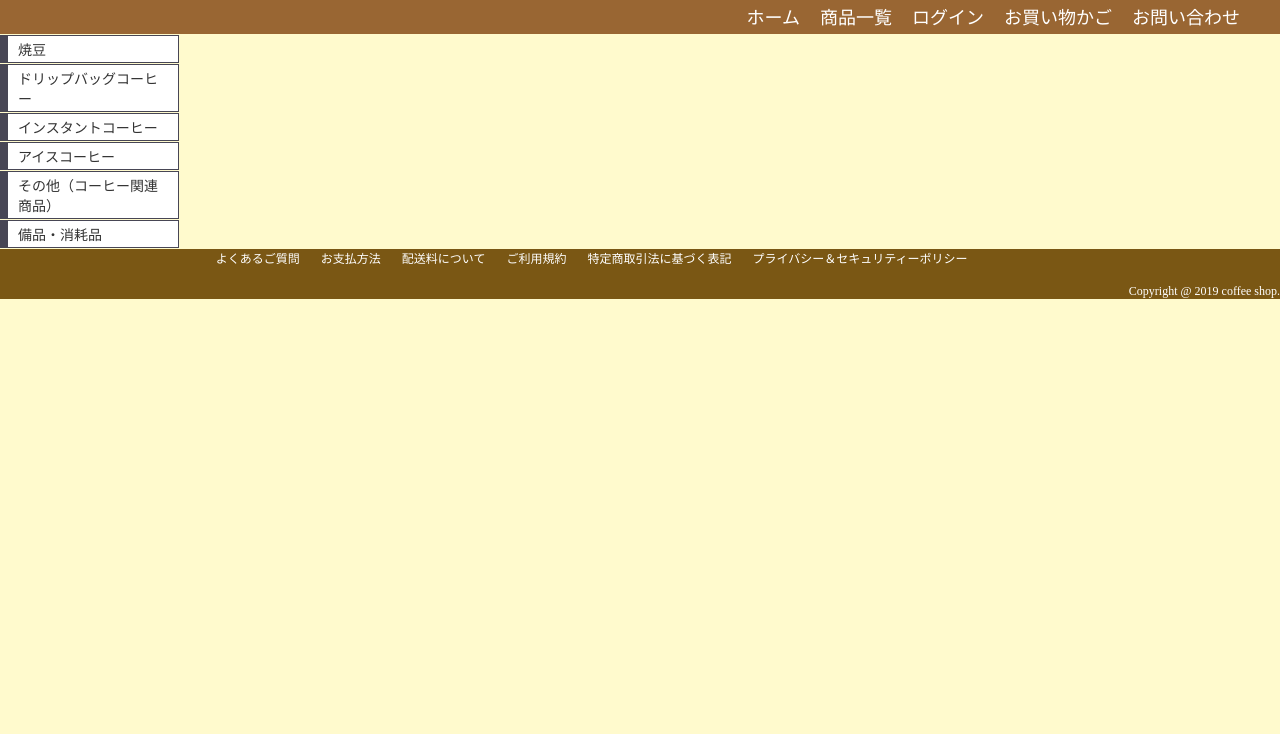
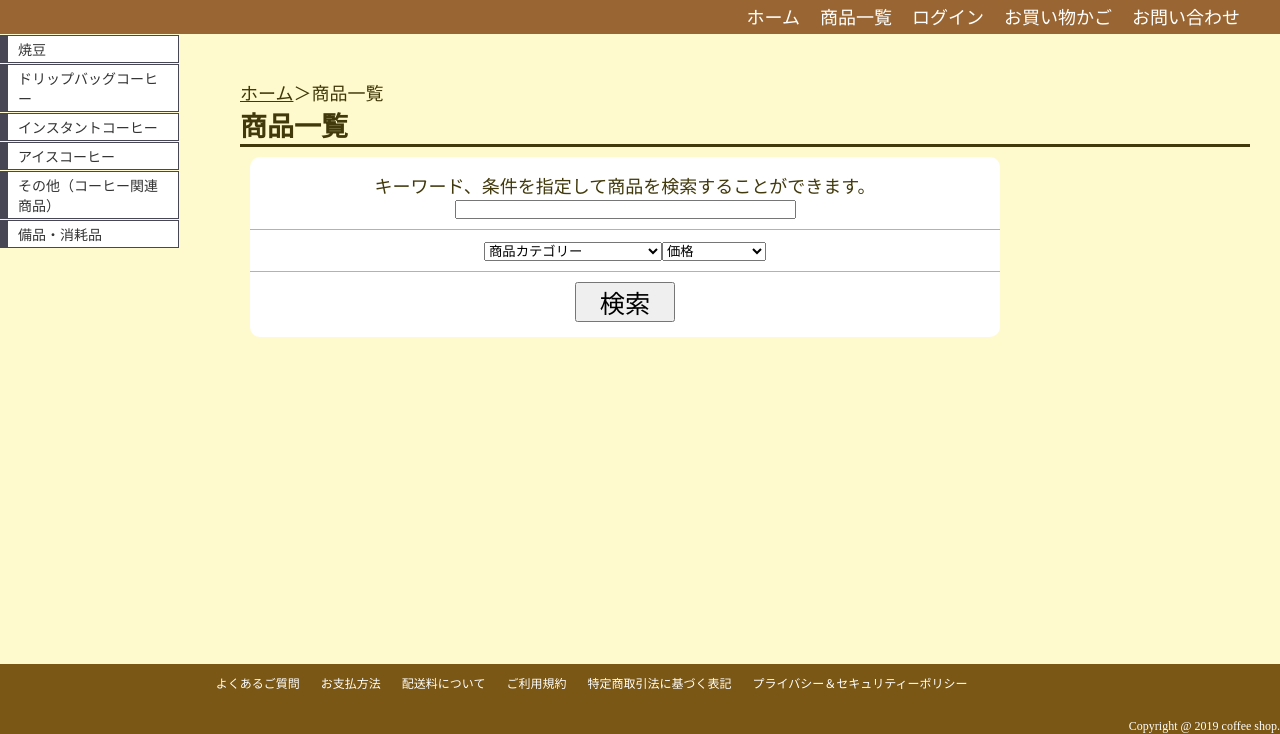
Before and after one commit to honoka4198/Espresso, a React app: page /search in a window 1280 px wide. Shown: the part 66-800 px from the top of the page. Built offline with nearby package versions, Linux system fonts and the light colour scheme.

Commit message:
検索バーの作成と見出しの作成

```diff
--- a/src/styles/components/footer.css
+++ b/src/styles/components/footer.css
@@ -4,7 +4,9 @@
   background: rgb(122, 87, 20);
   font-size: 75%;
   color: white;
-  position: relative;
+  bottom: 0px;
+  position: absolute;
+  padding: 10px 0;
 }
 
 #footerNavi li{
--- /dev/null
+++ b/src/styles/components/gear_components/caption.css
@@ -0,0 +1,26 @@
+.page-title-bg-wrap {
+    width: 100%;
+}
+
+.page-title-bg-wrap__inner .page-title-wrap {
+    padding-left: 240px;
+    padding-top: 50px;
+}
+
+.page-title-bg-wrap .breadcrumbs-list li,
+.page-title-bg-wrap .breadcrumbs-list a {
+    color:rgb(65, 57, 11);
+}
+
+.page-title{
+    color:rgb(65, 57, 11);
+    border-bottom-style: solid;
+}
+
+.mod-panel-layout > li,
+.mod-panel-layout > div,
+.mod-panel-layout > section {
+    display: inline;
+    margin: 0;
+    padding: 0;
+}
--- /dev/null
+++ b/src/styles/components/searchbar.css
@@ -0,0 +1,32 @@
+.searchbar {
+	padding: 5px 0;
+	margin: 10px 250px;
+	background: #ffffff;
+	border-radius: 10px;
+	-webkit-border-radius: 10px;	/* Safari,Google Chrome用 */
+	-moz-border-radius: 10px;	/* Firefox用 */
+}
+.searchbar div.section{
+    color:rgb(65, 57, 11);
+	padding: 10px 0;
+	margin-bottom: 0;
+	border-bottom: 1px solid #C1B387;
+}
+.searchbar div.section .search_category_id{
+    margin: 5px 0;
+    float: left;
+}
+.searchbar div.section .search_sales_price{
+    margin: 5px 0;
+    float: left;
+}
+
+.search-btn{
+    padding: 10px 30px;
+	text-align: center;
+}
+
+.js-action-submit{
+    font-size: 1.4em;
+    width: 100px;
+}
--- /dev/null
+++ b/src/views/components/gear_components/caption.jsx
@@ -0,0 +1,27 @@
+import React from 'react'
+import { BrowserRouter,Link } from 'react-router-dom';
+
+class Caption extends React.Component{
+    render(){
+        return(
+            <BrowserRouter>
+                <section className="page-title-bg-wrap">
+                    <div className="page-title-bg-wrap__inner">
+                        <div className="page-title-wrap">
+                            <div className="breadcrumbs-list">
+                                <ol className="mod-panel-layout">
+                                    <li><Link to="home">ホーム</Link></li>
+                                    <li>＞</li>
+                                    <li>商品一覧</li>
+                                </ol>
+                            </div>
+                            <h1 className="page-title">商品一覧</h1>
+                        </div>
+                    </div>
+                </section>
+            </BrowserRouter>
+        );
+    }
+}
+
+export default Caption;
--- a/src/views/components/header.jsx
+++ b/src/views/components/header.jsx
@@ -1,6 +1,7 @@
 import React from 'react'
 import "../../styles/components/header.css"
-import { BrowserRouter, Link } from 'react-router-dom'
+import { BrowserRouter, Link ,Route} from 'react-router-dom'
+import Seachbar from './searchbar';
 
 class Header extends React.Component {
   render() {
@@ -16,6 +17,7 @@ class Header extends React.Component {
               <Linktag id="shopping" name="お買い物かご"/>
               <Linktag id="info" name="お問い合わせ"/>
             </ul>
+            <Route path="/search" component={Seachbar} />
           </div>
         </div>
     </BrowserRouter>
--- /dev/null
+++ b/src/views/components/searchbar.jsx
@@ -0,0 +1,47 @@
+import React from 'react'
+import '../../styles/components/searchbar.css';
+import '../../styles/components/gear_components/caption.css';
+import Search from '../../views/components/gear_components/caption.jsx';
+
+class Seachbar extends React.Component {
+  render() {
+    return (
+      <div className="form_area">
+      <Search />
+        <div className="searchbar">
+          <div className="section" align="center">
+            <p> キーワード、条件を指定して商品を検索することができます。</p>
+            <input type="text" name="search_keyword" size="40" id="form_search_sort_type" />
+          </div>
+          <div className="section" align="center">
+            <select name="search_category_id">
+              <option value="" selected>商品カテゴリー</option>
+              <option value="1">焼豆</option>
+              <option value="2">ドリップバッグコーヒー</option>
+              <option value="3">インスタントコーヒー</option>
+              <option value="4">アイスコーヒー</option>
+              <option value="5">その他(コーヒー関連商品)</option>
+              <option value="6">備品・消耗品</option>
+            </select>
+            <select name="search_sales_price">
+              <option value="" selected>価格</option>
+              <option value="11">1~1000</option>
+              <option value="12">1001~2000</option>
+              <option value="13">2001~3000</option>
+              <option value="14">3001~4000</option>
+              <option value="15">4001~5000</option>
+              <option value="16">5001~10000</option>
+              <option value="17">10001~20000</option>
+              <option value="18">20001~</option>
+            </select>
+          </div>
+          <div className="search-btn">
+            <button type="submit" class="js-action-submit" value="検索">検索</button>
+          </div>
+        </div>
+      </div>
+    );
+  }
+}
+
+export default Seachbar
```
